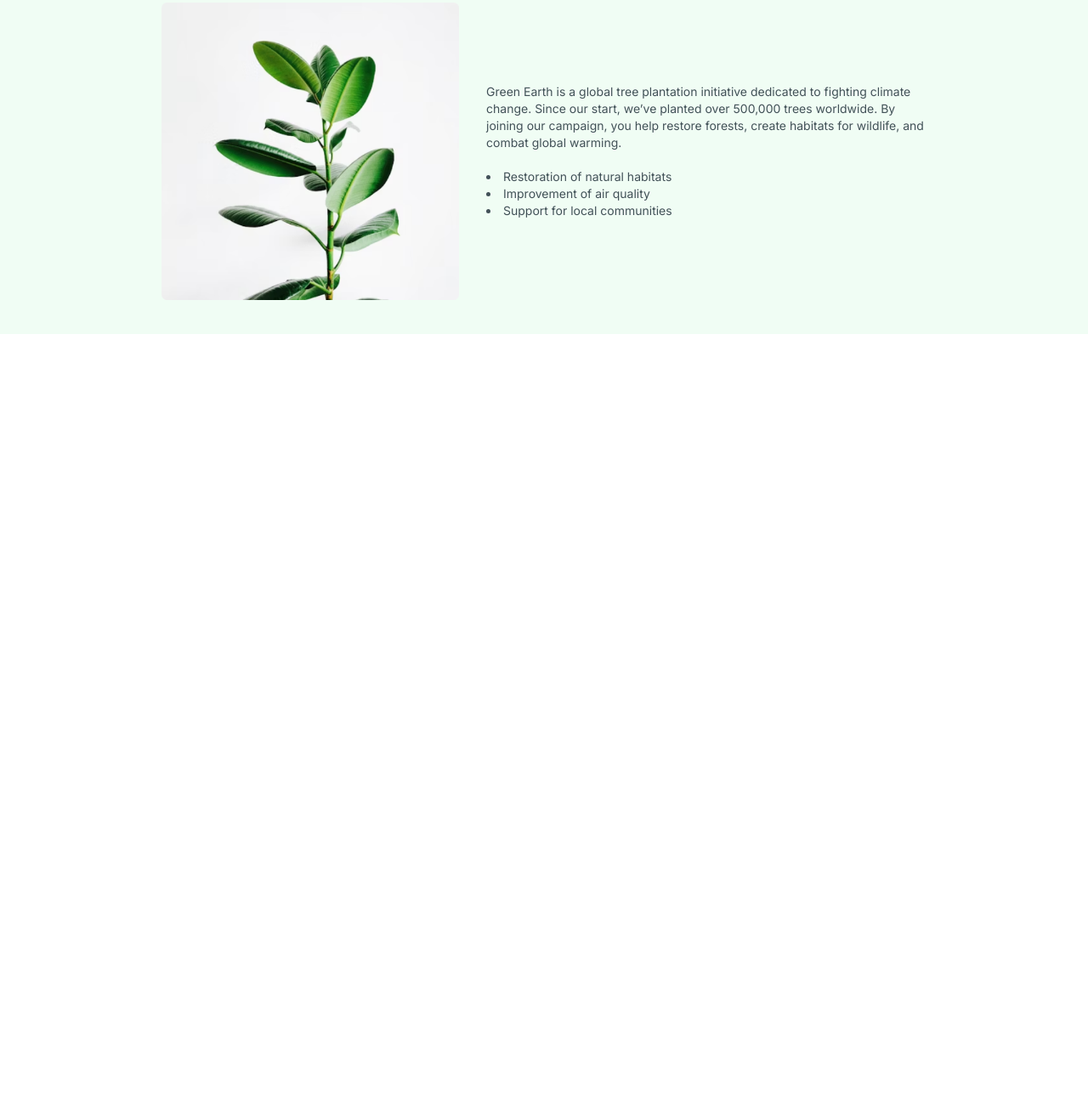
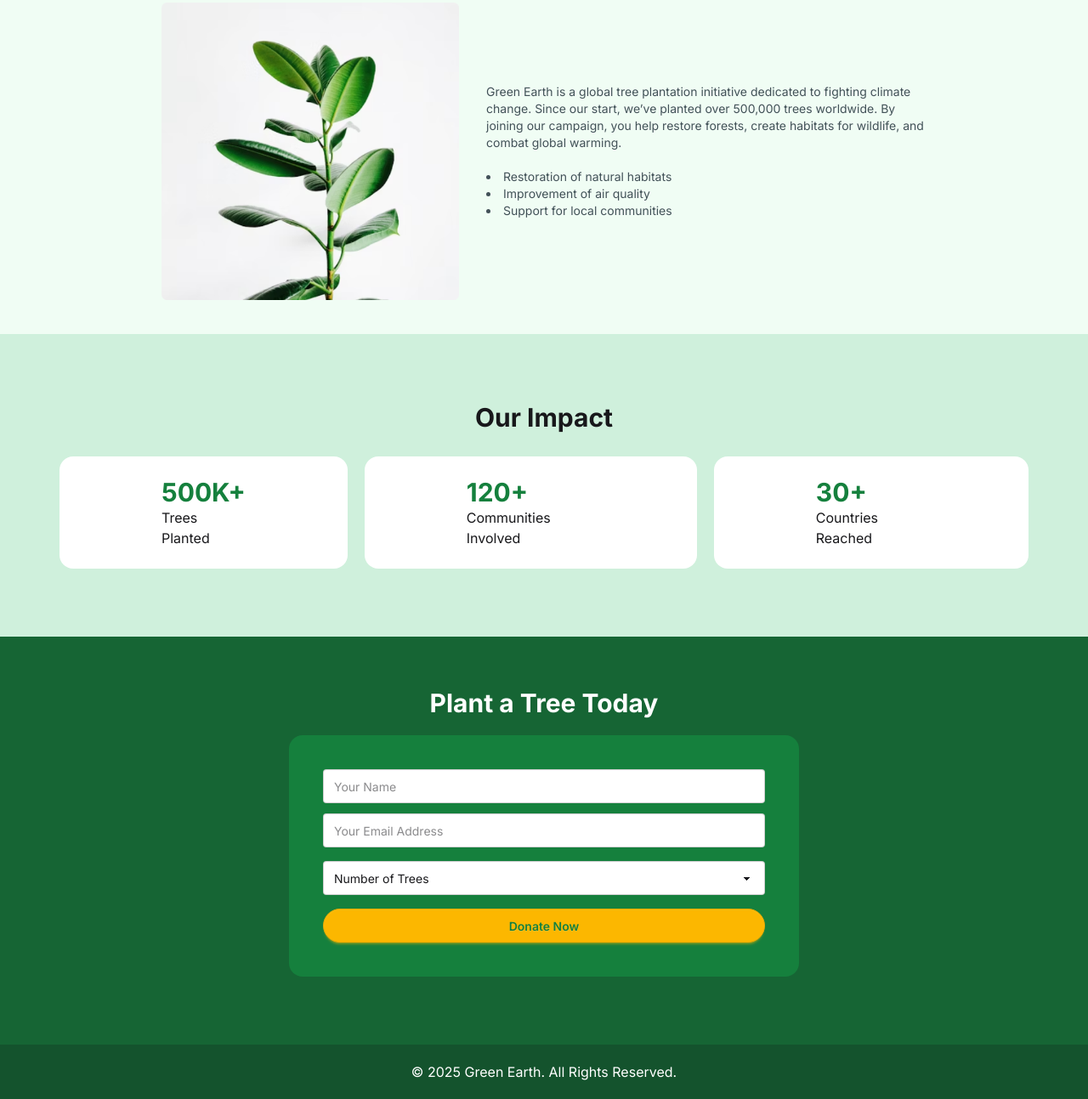
Before and after one commit to shahriar-u/assignment-6-ph12, a plain HTML site: page index.html in a window 1280 px wide. Shown: the part 1243-2536 px from the top of the page at 85% size. Before the commit the page ends 1636 px from the top, so only its background shows below. Drawn offline with nearby package versions, Linux system fonts and the light colour scheme.

Commit message:
impact and footer section added

```diff
--- a/index.html
+++ b/index.html
@@ -170,7 +170,59 @@
             </div>
         </div>
     </main>
+    <!-- impact section -->
+    <section class="bg-[#CFF0DC] mx-auto">
+        <h1 class="text-center font-bold text-3xl pt-20 mb-7">Our Impact</h1>
+        <div class="flex max-w-[1140px] mx-auto justify-between gap-5 pb-20">
+            <div class="bg-white rounded-2xl py-6 px-30">
+                <h1 class="text-[#15803D] text-3xl font-bold">500K+</h1>
+                <p>Trees Planted</p>
+            </div>
+            <div class="bg-white rounded-2xl py-6 px-30">
+                <h1 class="text-[#15803D] text-3xl font-bold">120+</h1>
+                <p>Communities Involved</p>
+            </div>
+            <div class="bg-white rounded-2xl py-6 px-30">
+                <h1 class="text-[#15803D] text-3xl font-bold">30+</h1>
+                <p>Countries Reached</p>
+            </div>
 
+        </div>
+    </section>
+
+    <!-- footer section -->
+    <footer class="bg-[#166534] pt-15">
+        <div>
+            <h1 class="text-center text-white font-bold mb-5 text-3xl">Plant a Tree Today</h1>
+        </div>
+        <!-- form  -->
+
+        <div class="max-w-[600px] space-y-3 mx-auto bg-[#15803D] p-10 rounded-2xl">
+            <div>
+                <input type="text" placeholder="Your Name" class="input w-full" />
+            </div>
+            <div>
+                <input class="input w-full" type="email" placeholder="Your Email Address" required />
+            </div>
+            <div class="">
+                <fieldset class="fieldset w-full">
+                    <!-- <legend class="fieldset-legend">Browsers</legend> -->
+                    <select class="select w-full">
+                        <option disabled selected>Number of Trees</option>
+                        <option>Chrome</option>
+                        <option>FireFox</option>
+                        <option>Safari</option>
+                    </select>
+                </fieldset>
+            </div>
+            <button class="btn btn-warning rounded-3xl text-[#15803D] w-full">Donate Now</button>
+        </div>
+        <div class="bg-[#14532D] text-white text-center p-5 mt-20">
+            <p>© 2025 Green Earth. All Rights Reserved.</p>
+        </div>
+
+
+    </footer>
 </body>
 
 </html>
```
